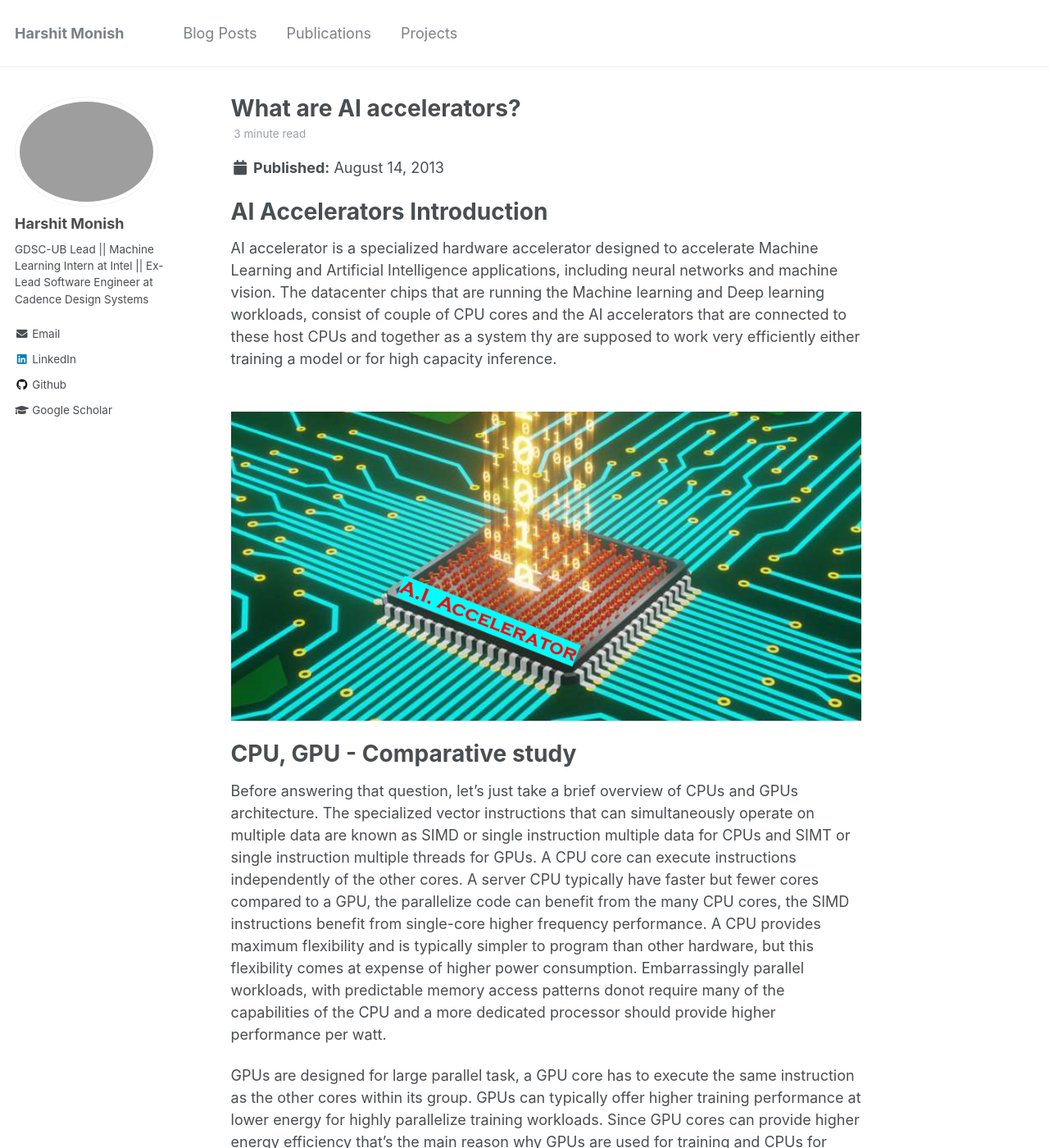
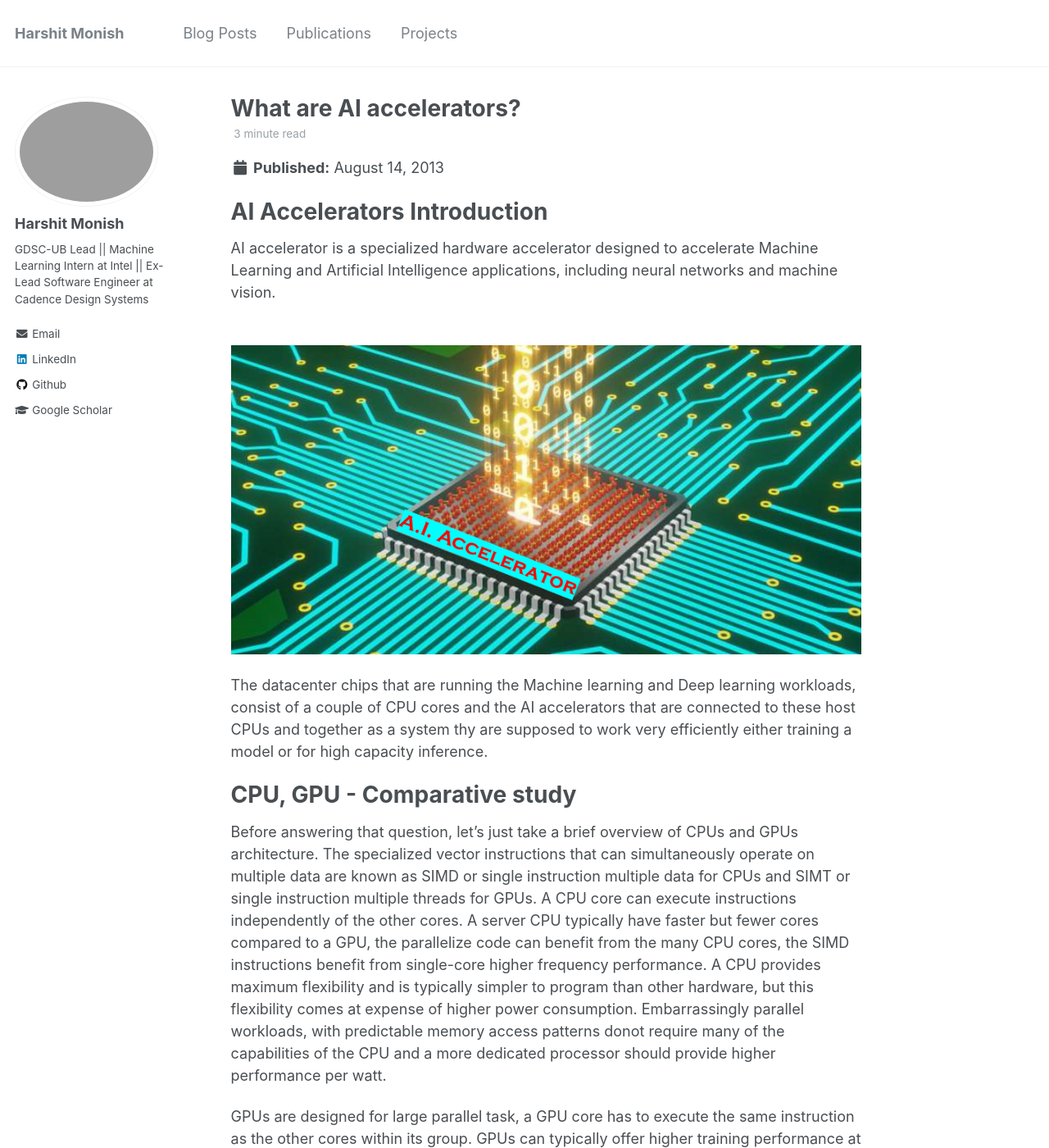
Before and after one commit to harshitmonish/harshitmonish.github.io, a Jekyll site: the page built from _posts/2013-08-14-blog-post-2.md, in a window 1280 px wide and 1400 px high. Shown: the whole window at 82% size. Built offline with Jekyll 4.4.1, drawn with Linux system fonts in a browser that asks for light colours.

```diff
--- a/_posts/2013-08-14-blog-post-2.md
+++ b/_posts/2013-08-14-blog-post-2.md
@@ -10,9 +10,11 @@ tags:
 
 AI Accelerators Introduction
 ===
-AI accelerator is a specialized hardware accelerator designed to accelerate Machine Learning and Artificial Intelligence applications, including neural networks and machine vision. The datacenter chips that are running the Machine learning and Deep learning workloads, consist of couple of CPU cores and the AI accelerators that are connected to these host CPUs and together as a system thy are supposed to work very efficiently either training a model or for high capacity inference.
+AI accelerator is a specialized hardware accelerator designed to accelerate Machine Learning and Artificial Intelligence applications, including neural networks and machine vision.
 
 <br/><img src='/images/AI_Accel.PNG'>
+
+The datacenter chips that are running the Machine learning and Deep learning workloads, consist of a couple of CPU cores and the AI accelerators that are connected to these host CPUs and together as a system thy are supposed to work very efficiently either training a model or for high capacity inference.
 
 CPU,  GPU - Comparative study
 ===
```
